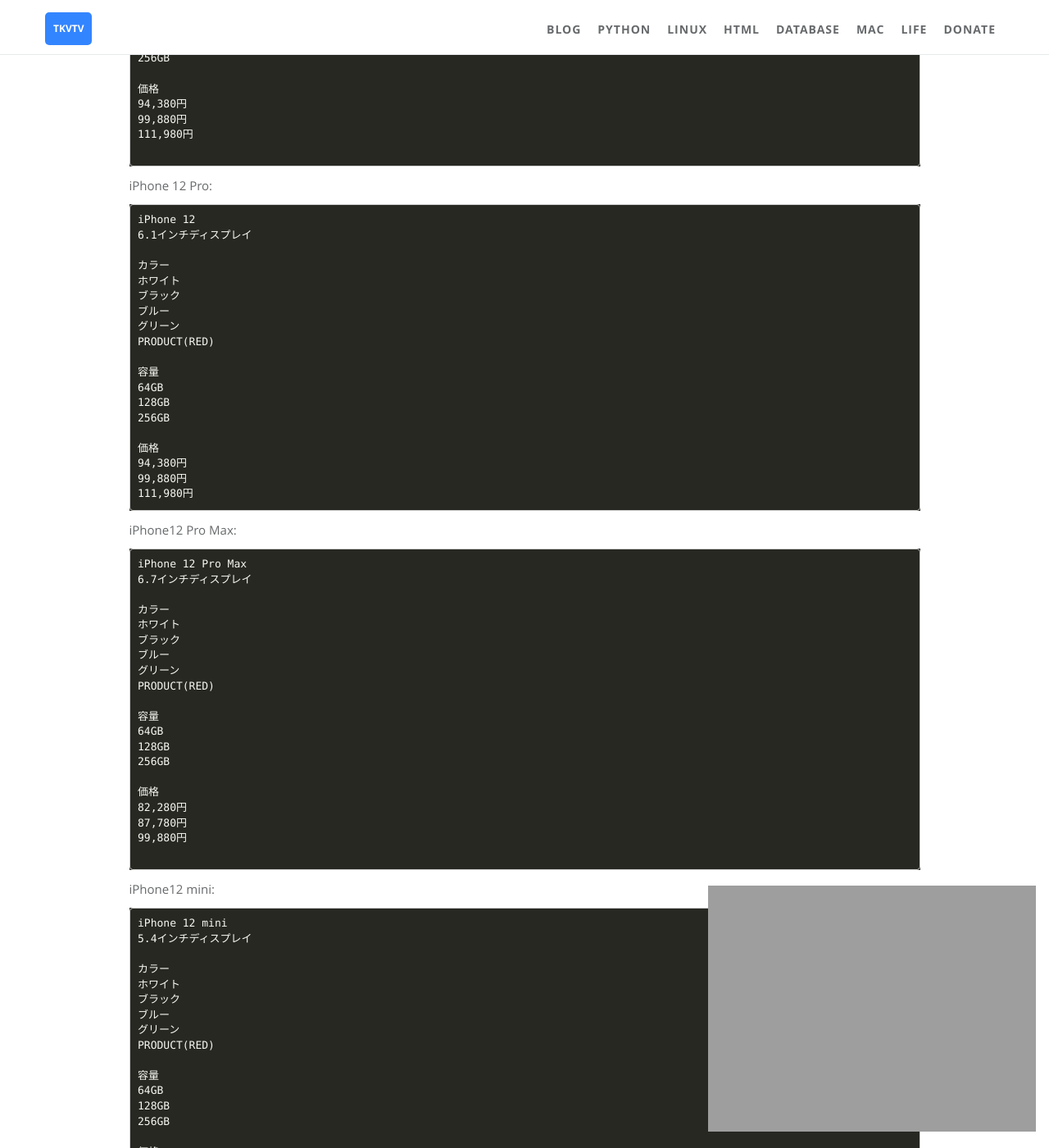
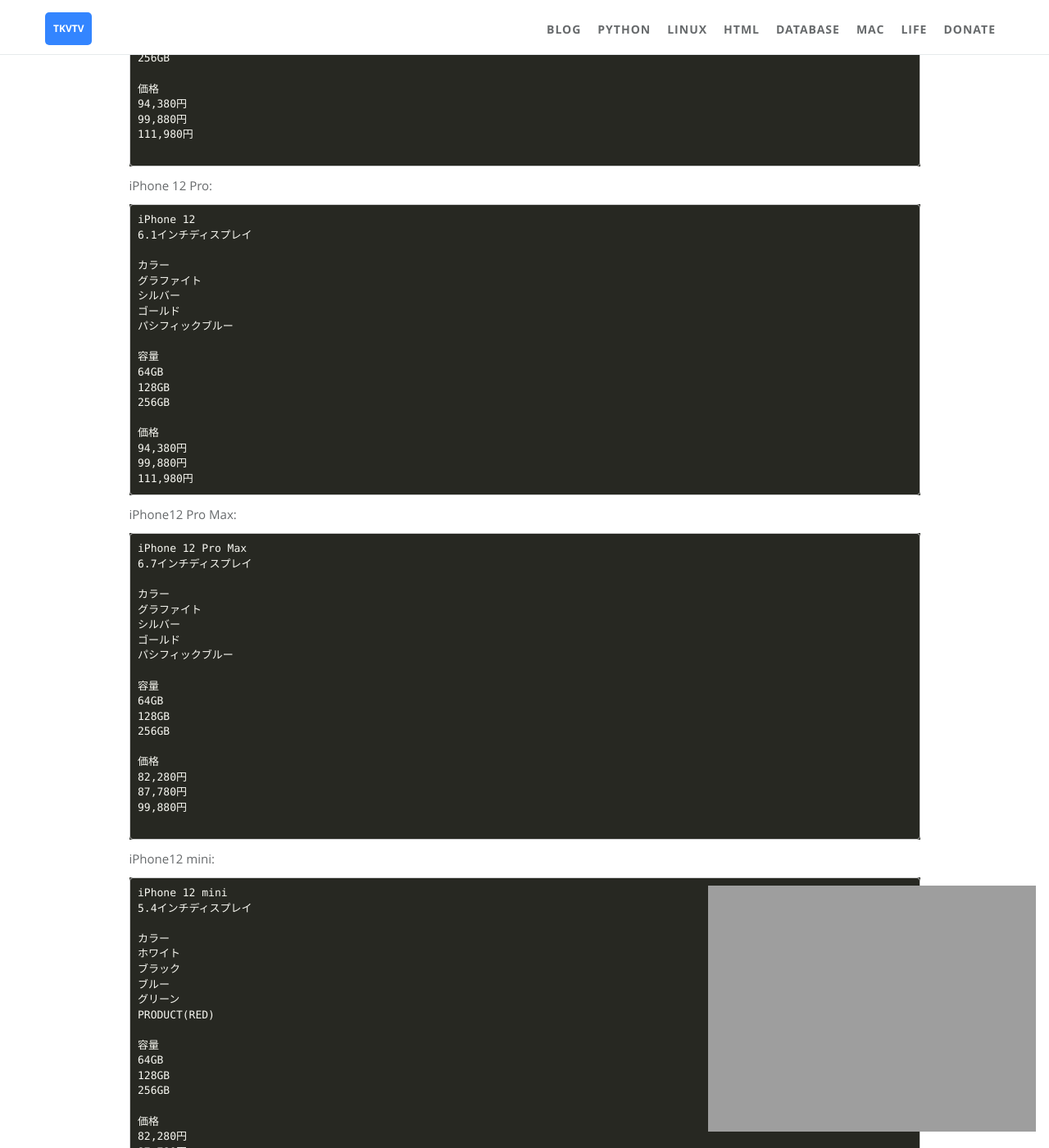
Before and after one commit to takagotch/o23829, a Jekyll site: the page built from _posts/2020-10-21-contracts.md, in a window 1280 px wide and 1400 px high, scrolled down 958 px. Shown: the whole window at 82% size. Built offline with Jekyll 4.4.1, drawn with Linux system fonts in a browser that asks for light colours; comment, search, counter and statistics services are not loaded.

Commit message:
Update 2020-10-21-contracts.md

```diff
--- a/_posts/2020-10-21-contracts.md
+++ b/_posts/2020-10-21-contracts.md
@@ -43,11 +43,10 @@
 6.1インチディスプレイ
 
 カラー
-ホワイト
-ブラック
-ブルー
-グリーン
-PRODUCT(RED)
+グラファイト
+シルバー
+ゴールド
+パシフィックブルー
 
 容量
 64GB
@@ -67,11 +66,10 @@
 6.7インチディスプレイ
 
 カラー
-ホワイト
-ブラック
-ブルー
-グリーン
-PRODUCT(RED)
+グラファイト
+シルバー
+ゴールド
+パシフィックブルー
 
 容量
 64GB
```
